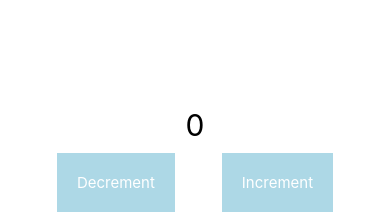
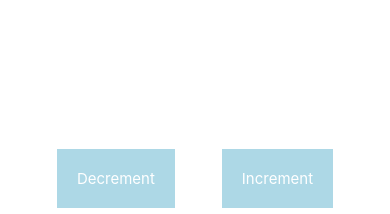
Before and after one commit to MuhammadTalhaTahir1/Value-Toggler, a React Native app: screen / in a window 390 px wide. Shown: the part 238-452 px from the top of the page. Built offline with nearby package versions, Linux system fonts and the light colour scheme.

Commit message:
Tailwind setup install

```diff
--- a/package.json
+++ b/package.json
@@ -14,6 +14,7 @@
     "nativewind": "^2.0.11",
     "react": "18.2.0",
     "react-native": "0.73.6",
+    "react-native-paper": "^5.12.3",
     "react-redux": "^9.1.0",
     "redux": "^5.0.1",
     "twrnc": "^4.2.0"
--- a/src/components/CounterView.js
+++ b/src/components/CounterView.js
@@ -1,10 +1,11 @@
 import { StyleSheet, Text, View } from "react-native";
 import React from "react";
+import tailwind from "twrnc";
 
 const CounterView = ({counterValue}) => {
   return (
     <View style={styles.container}>
-      <Text style={styles.text}>{counterValue}</Text>
+      <Text style={tailwind`text-xl text-white`}>{counterValue}</Text>
     </View>
   );
 };
@@ -16,6 +17,7 @@ const styles = StyleSheet.create({
     alignItems: "center",
   },
   text:{
-    fontSize:30
+    fontSize:30,
+    color:'white'
   }
 });
--- a/tailwind.config.js
+++ b/tailwind.config.js
@@ -1,4 +1,3 @@
-/** @type {import('tailwindcss').Config} */
 module.exports = {
   content: [
     "./App.{js,jsx,ts,tsx}",
```
Also changed, not shown: 1 other file (tests, documents, lock files or other folders).
